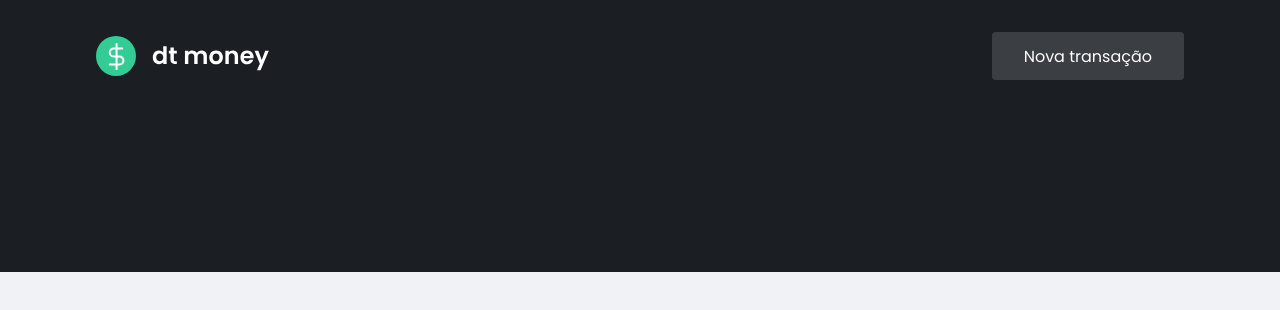
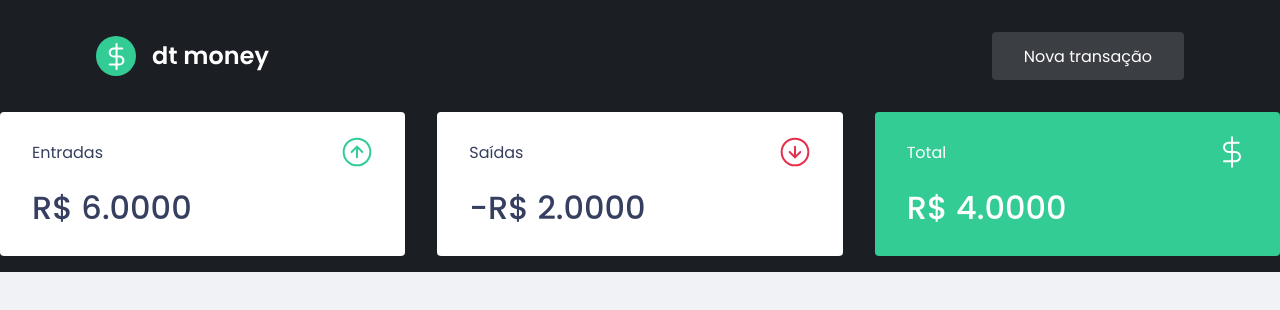
Before and after one commit to diegogasparcruz/dt-money, a Vue app: page / in a window 1280 px wide. Shown: the top 310 px of the page. Built offline with nearby package versions, Linux system fonts and the light colour scheme.

Commit message:
feat: add Summary component

```diff
--- /dev/null
+++ b/src/components/Summary.vue
@@ -0,0 +1,66 @@
+<template>
+  <div class="container">
+    <div>
+      <header>
+        <p>Entradas</p>
+        <img src="@/assets/income.svg" alt="Entradas" />
+      </header>
+      <strong> R$ 6.0000 </strong>
+    </div>
+    <div>
+      <header>
+        <p>Saídas</p>
+        <img src="@/assets/outcome.svg" alt="Saídas" />
+      </header>
+      <strong> -R$ 2.0000 </strong>
+    </div>
+    <div class="highlight-background">
+      <header>
+        <p>Total</p>
+        <img src="@/assets/total.svg" alt="Total" />
+      </header>
+      <strong> R$ 4.0000 </strong>
+    </div>
+  </div>
+</template>
+
+<script>
+export default {
+  name: 'Summary',
+};
+</script>
+
+<style lang="stylus" scoped>
+.container {
+  display: grid;
+  grid-template-columns: repeat(3, 1fr);
+  gap: 2rem;
+  margin-top: -10rem;
+
+  div {
+    background: var(--shape);
+    padding: 1.5rem 2rem;
+    border-radius: 0.25rem;
+    color: var(--text-title);
+
+    header {
+      display: flex;
+      align-items: center;
+      justify-content: space-between;
+    }
+
+    strong {
+      display: block;
+      margin-top: 1rem;
+      font-size: 2rem;
+      font-weight: 500;
+      line-height: 3rem;
+    }
+
+    &.highlight-background {
+      background: var(--green);
+      color: #FFF;
+    }
+  }
+}
+</style>
--- /dev/null
+++ b/src/components/index.js
@@ -0,0 +1,2 @@
+export { default as Header } from './Header';
+export { default as Summary } from './Summary';
--- a/src/pages/Home.vue
+++ b/src/pages/Home.vue
@@ -1,16 +1,20 @@
 <template>
   <div class="home">
     <Header />
+    <main>
+      <Summary />
+    </main>
   </div>
 </template>
 
 <script>
-import Header from '../components/Header.vue';
+import { Header, Summary } from '@/components';
 
 export default {
   name: 'Home',
   components: {
     Header,
+    Summary,
   },
   data: () => ({}),
 };
```
